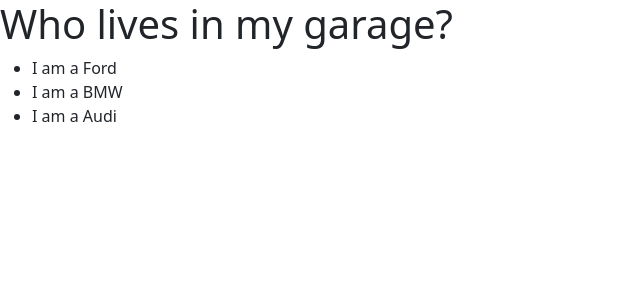
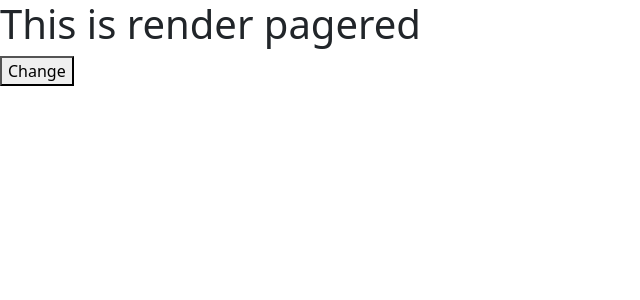
Before and after one commit to azartechnet/MERNSTACKBATCHEVES_6.00, a React (Create React App) app in the folder Reactjs/evemern/: page / in a window 1280 px wide. Shown: the top 300 px of the page, without its empty margins (0-640 px from the left). Built offline with nearby package versions, Linux system fonts and the light colour scheme.

Commit message:
Update index.js

```diff
--- a/Reactjs/evemern/src/index.js
+++ b/Reactjs/evemern/src/index.js
@@ -449,7 +449,7 @@
 r1.render(<Garage/>)*/
 
 //React Keys
-function Car(props) {
+/*function Car(props) {
     return <li>I am a { props.brand }</li>;
   }
 
@@ -470,4 +470,128 @@
   }
 
   const root = ReactDOM.createRoot(document.getElementById('root'));
-  root.render(<Garage />);
+  root.render(<Garage />);*/
+
+  //React getDerivedStateFromProps
+
+  /*class Header extends React.Component
+  {
+
+    constructor(props)
+    {
+        super(props);
+        this.state={count:0};
+    }
+    static getDerivedStateFromProps(props,state)
+    {
+       return {count:props.c1}
+
+    }
+    render()
+    {
+        return <h1>Count: {this.state.count}</h1>;
+        }
+
+  }
+  const root = ReactDOM.createRoot(document.getElementById('root'));
+  root.render(<Header c1="100"/>);*/
+
+  //ComponentDidMount
+
+  /*class Header extends React.Component
+  {
+     constructor(props)
+     {
+        super(props);
+        this.state={favcolor:"red"};
+     }
+     componentDidMount()
+     {
+        console.log("Component mounted");
+        setTimeout(()=>{
+            this.setState({favcolor:"blue"})
+        },10000)
+     }
+     render()
+     {
+        return(
+            <h1>This is Render Page{this.state.favcolor}</h1>
+        )
+     }
+  }
+
+  const r1=ReactDOM.createRoot(document.getElementById('root'))
+  r1.render(<Header/>)*/
+
+  // setTimeout executes the code only once after the specified delay,
+//  setInterval executes the code repeatedly at the specified interval.
+//ComponentWillUnmount clears the timer when the component is about to be
+// removed from the DOM to prevent memory leaks
+
+  //Updating-getDerivedStateFromProps
+
+  /*class Header extends Component
+  {
+     constructor(props)
+     {
+        super(props);
+        this.state={favcolor:"red"}
+     }
+     static getDerivedStateFromProps(props,state)
+     {
+        console.log("getDerivedStateFromProps");
+        return {favcolor:props.favcolor};
+     }
+
+     changeColor=()=>{
+
+        this.setState({favcolor:"yellow"})
+     }
+     render()
+     {
+        return(
+            <div>
+
+                <h1>This is Render Page{this.state.favcolor}</h1>
+                <button type="button" onClick={this.changeColor}>Change</button>
+
+            </div>
+        )
+     }
+  }
+
+//    ReactDOM.render(<Header favcolor="green"/>,document.getElementById('root'));
+
+ const r1=ReactDOM.createRoot(document.getElementById('root'))
+ r1.render(<Header favcolor="green"/>)*/
+
+ //Should ComponentUpdate
+
+ class Header extends React.Component
+ {
+    constructor(props)
+    {
+        super(props);
+        this.state={favcolor:"red"}
+    }
+    shouldComponentUpdate()
+    {
+        return true;
+    }
+    changeColor=()=>{
+        this.setState({favcolor:"yellow"})
+    }
+    render()
+    {
+        return(
+            <div>
+  <h1>This is render page{this.state.favcolor}</h1>
+             <button type="button" onClick={this.changeColor}>Change</button>
+            </div>
+        )
+
+    }
+ }
+
+ const r1=ReactDOM.createRoot(document.getElementById('root'))
+ r1.render(<Header/>)
```
